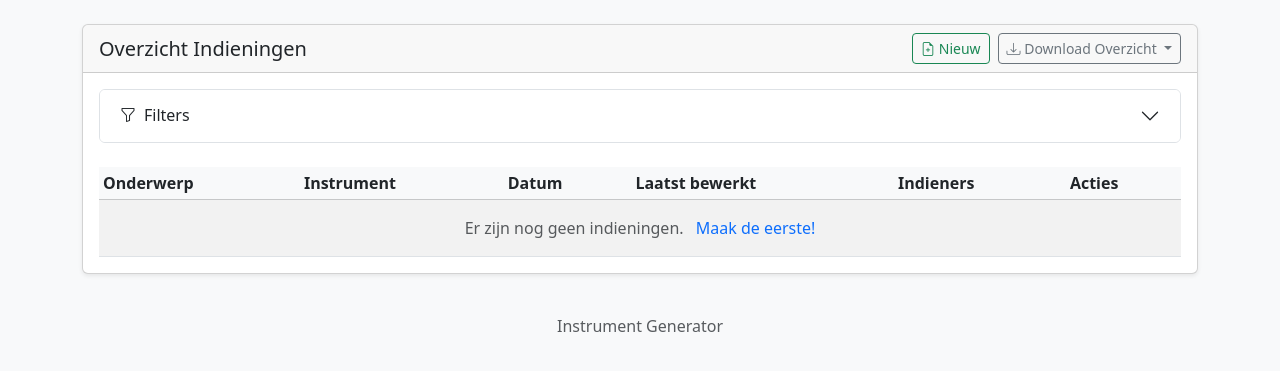
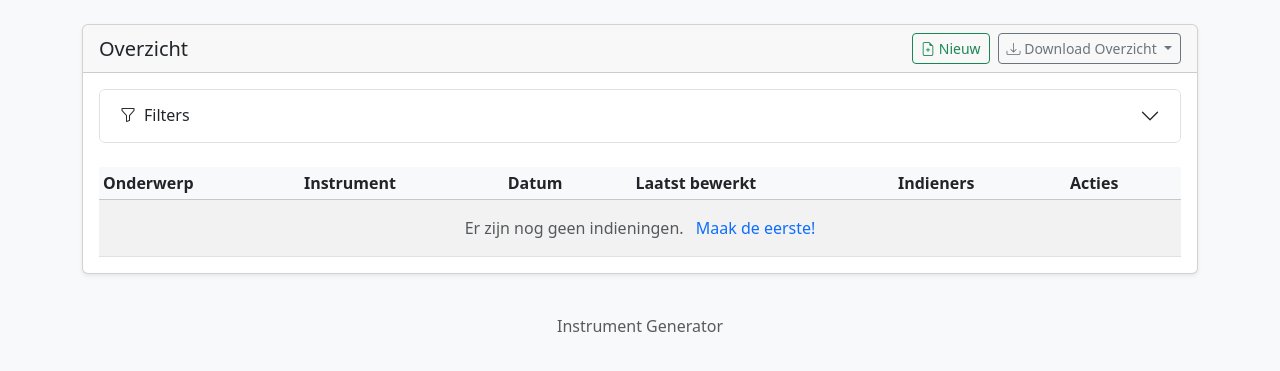
Before and after one commit to dirkvleeuwen/doc_gen_do, a Django app: page /instruments/submissions/ in a window 1280 px wide. Shown: the part 56-427 px from the top of the page. Run offline with Django 5.2, Linux system fonts and the light colour scheme; the visitor is signed in with stand-in values (Sample User, id 1); data that the repository does not hold is empty; parts of the project's set-up code (start-up, migrations or seed data) failed here and were passed over; some libraries are stand-ins or nearby versions.

Commit message:
submission list: titel van "Overzicht indieningen" aangepast naar "Overzicht"

```diff
--- a/instruments/templates/instruments/submission_list.html
+++ b/instruments/templates/instruments/submission_list.html
@@ -5,7 +5,7 @@
 {% block content %}
 <div class="card mb-4 shadow-sm"> {# shadow-sm toegevoegd #}
   <div class="card-header d-flex flex-wrap justify-content-between align-items-center gap-2"> {# flex-wrap en gap toegevoegd #}
-    <h1 class="h5 mb-0">Overzicht Indieningen</h1> {# h5 consistentie #}
+    <h1 class="h5 mb-0">Overzicht</h1> {# h5 consistentie #}
     {# Header Knoppen nu btn-sm en met gap-2 #}
     <div class="d-flex flex-wrap gap-2">
       <a href="{% url 'instrument_submission_create' %}" class="btn btn-sm btn-outline-success">
```
